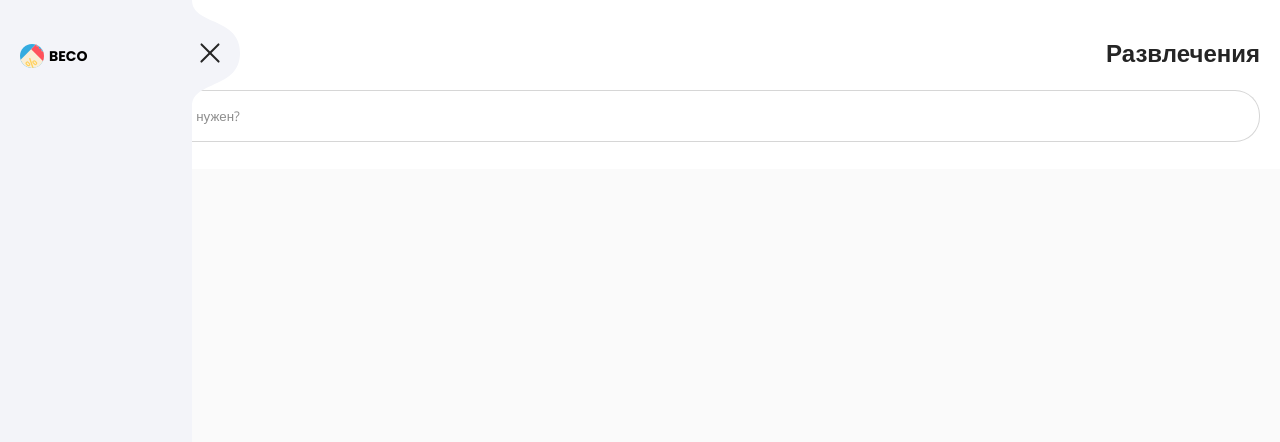
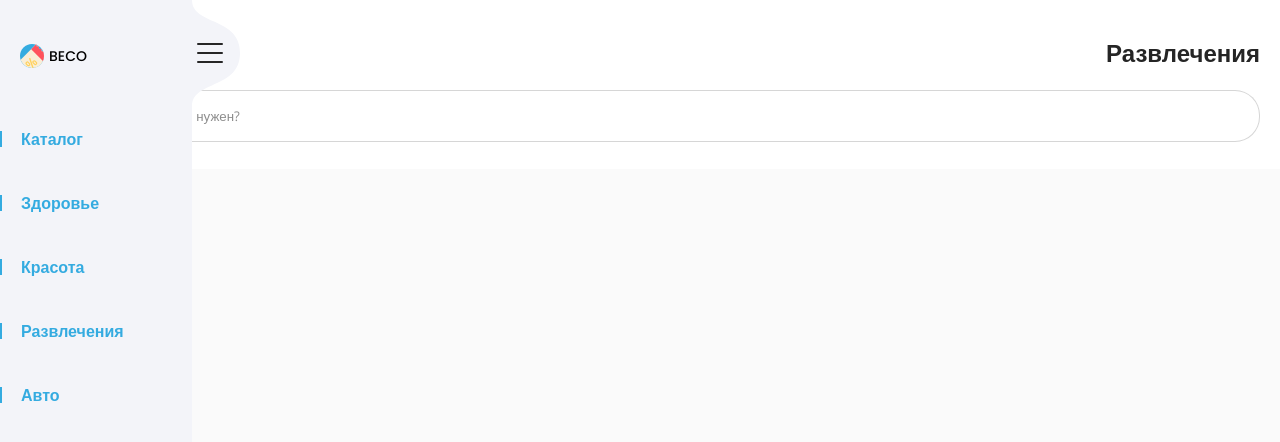
Before and after one commit to madjack99/Fully-responsive-web-store, a React (Create React App) app: page / in a window 1280 px wide. Shown: the top 442 px of the page. Built offline with nearby package versions, Linux system fonts and the light colour scheme.

Commit message:
feat: add shopDepartment context

```diff
--- a/public/index.html
+++ b/public/index.html
@@ -16,7 +16,7 @@
       rel="stylesheet"
     />
     <link
-      href="https://fonts.googleapis.com/css2?family=Poppins:wght@700&display=swap"
+      href="https://fonts.googleapis.com/css2?family=Poppins:wght@500&display=swap"
       rel="stylesheet"
     />
   </head>
--- a/src/components/App.js
+++ b/src/components/App.js
@@ -2,14 +2,18 @@ import React from 'react';
 
 import Header from './layout/header';
 import SideNav from './layout/sideNav';
+
+import ShopDepartmentContextProvider from '../contexts/shopDepartment';
 
 import './App.css';
 
 function App() {
   return (
     <div className='App'>
-      <SideNav />
-      <Header />
+      <ShopDepartmentContextProvider>
+        <SideNav />
+        <Header />
+      </ShopDepartmentContextProvider>
     </div>
   );
 }
--- a/src/components/layout/sideNav/SideNav.js
+++ b/src/components/layout/sideNav/SideNav.js
@@ -1,4 +1,6 @@
 import React, { useState } from 'react';
+
+import SideNavMenu from './SideNavMenu';
 
 import burgerMenu from './icons/burger-menu.svg';
 import menuExit from './icons/menu-exit.svg';
@@ -7,13 +9,11 @@ import logo from './icons/logo.svg';
 import './style.css';
 
 const SideNav = () => {
-  const [isNavOpen, setIsNavOpen] = useState(true);
+  const [isNavOpen, setIsNavOpen] = useState(false);
   const NavOpenOrCloseIcon = isNavOpen ? menuExit : burgerMenu;
 
   return (
-    <div
-      className={`SideNav ${isNavOpen ? 'SideNav_opened' : 'SideNav_closed'}`}
-    >
+    <div className={`SideNav ${isNavOpen && 'SideNav_closed'}`}>
       <div className='SideNav-pop'>
         <img
           className='SideNav-menuIcon'
@@ -26,6 +26,7 @@ const SideNav = () => {
         <img src={logo} alt='logo' />
         <h1 className='LogoContent-title'>BECO</h1>
       </div>
+      <SideNavMenu />
     </div>
   );
 };
--- /dev/null
+++ b/src/components/layout/sideNav/SideNavMenu.js
@@ -0,0 +1,23 @@
+import React from 'react';
+
+import { useShopDepartmentContext } from '../../../contexts/shopDepartment';
+
+import './style.css';
+
+const navItems = ['Каталог', 'Здоровье', 'Красота', 'Развлечения', 'Авто'];
+
+const SideNavMenu = () => {
+  const [shopDepartment, setShopDepartment] = useShopDepartmentContext();
+  console.log(shopDepartment);
+
+  const renderNavItems = () =>
+    navItems.map((item, index) => (
+      <div className='MenuItem' key={index}>
+        <h2 className='MenuItem-title MenuItem-title_active'>{item}</h2>
+      </div>
+    ));
+
+  return <>{renderNavItems()}</>;
+};
+
+export default SideNavMenu;
--- a/src/components/layout/sideNav/style.css
+++ b/src/components/layout/sideNav/style.css
@@ -1,17 +1,14 @@
 .SideNav {
   position: fixed;
   z-index: 100;
+  width: 192px;
   height: 100vh;
   background: var(--sidebar-color);
-  transition: width 0.5s;
+  transition: transform 0.5s;
 }
 
 .SideNav_closed {
-  width: 12px;
-}
-
-.SideNav_opened {
-  width: 192px;
+  transform: translate(-180px);
 }
 
 .SideNav-pop {
@@ -38,3 +35,20 @@
   font-weight: 500;
   font-family: 'Poppins', sans-serif;
 }
+
+.MenuItem {
+  height: 64px;
+  padding: 20px 0;
+}
+
+.MenuItem-title {
+  padding: 0 0 0 19px;
+  font-size: 16px;
+  font-family: var(--open-sans-font);
+  font-weight: 600;
+}
+
+.MenuItem-title_active {
+  border-left: 2px solid var(--secondary-color);
+  color: var(--secondary-color);
+}
--- /dev/null
+++ b/src/contexts/shopDepartment.js
@@ -0,0 +1,17 @@
+import React, { useContext, createContext, useState } from 'react';
+
+const ShopDepartmentContext = createContext(null);
+
+export const useShopDepartmentContext = () => useContext(ShopDepartmentContext);
+
+const ShopDepartmentContextProvider = ({ children }) => {
+  const [shopDepartment, setShopDepartment] = useState('Каталог');
+
+  return (
+    <ShopDepartmentContext.Provider value={[shopDepartment, setShopDepartment]}>
+      {children}
+    </ShopDepartmentContext.Provider>
+  );
+};
+
+export default ShopDepartmentContextProvider;
--- a/src/globalStyle.css
+++ b/src/globalStyle.css
@@ -5,6 +5,7 @@
 html {
   --sidebar-color: #f3f4f9;
   --header-color: #ffffff;
+  --secondary-color: #34abe0;
   --open-sans-font: 'Open Sans', sans-serif;
   --placeholder-color: rgba(0, 0, 0, 0.45);
 
```
